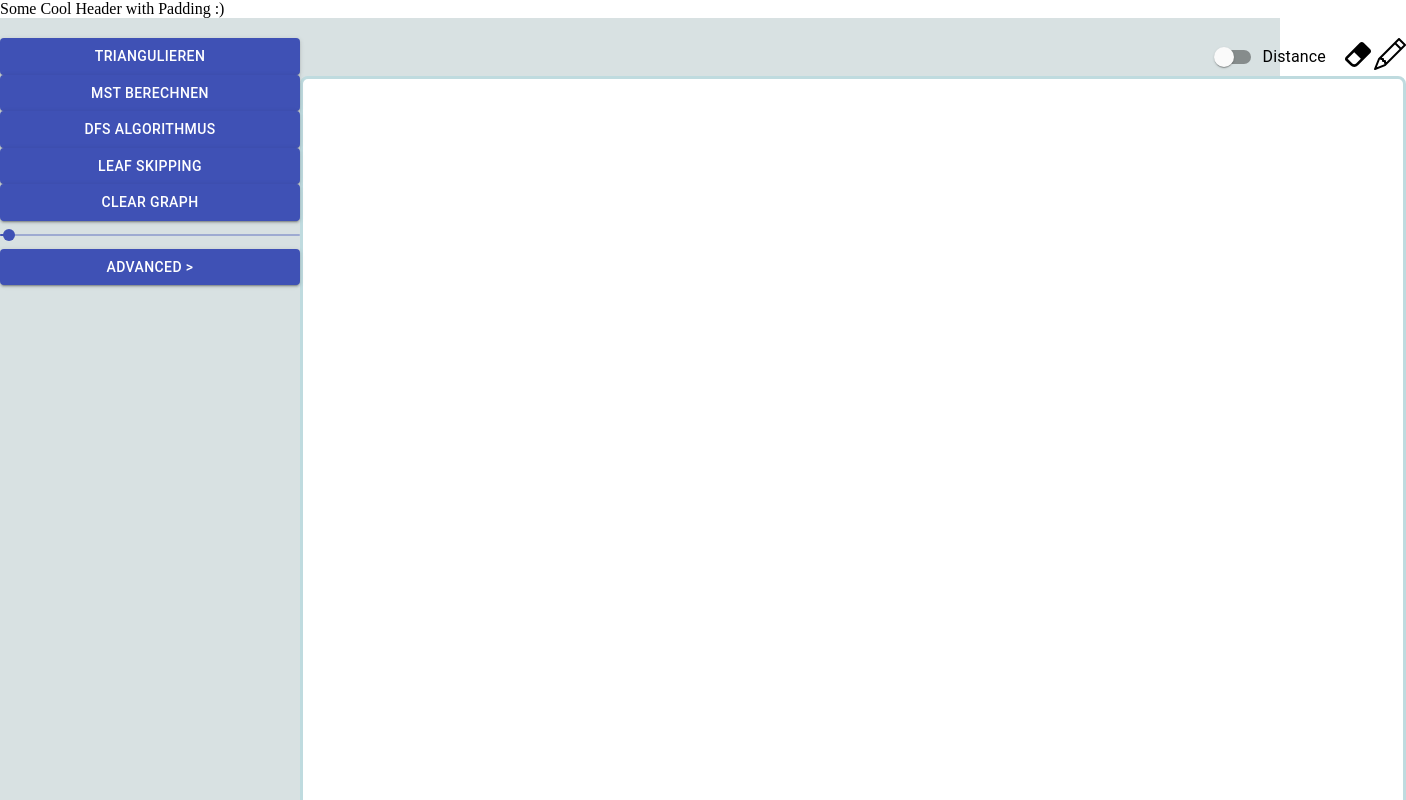
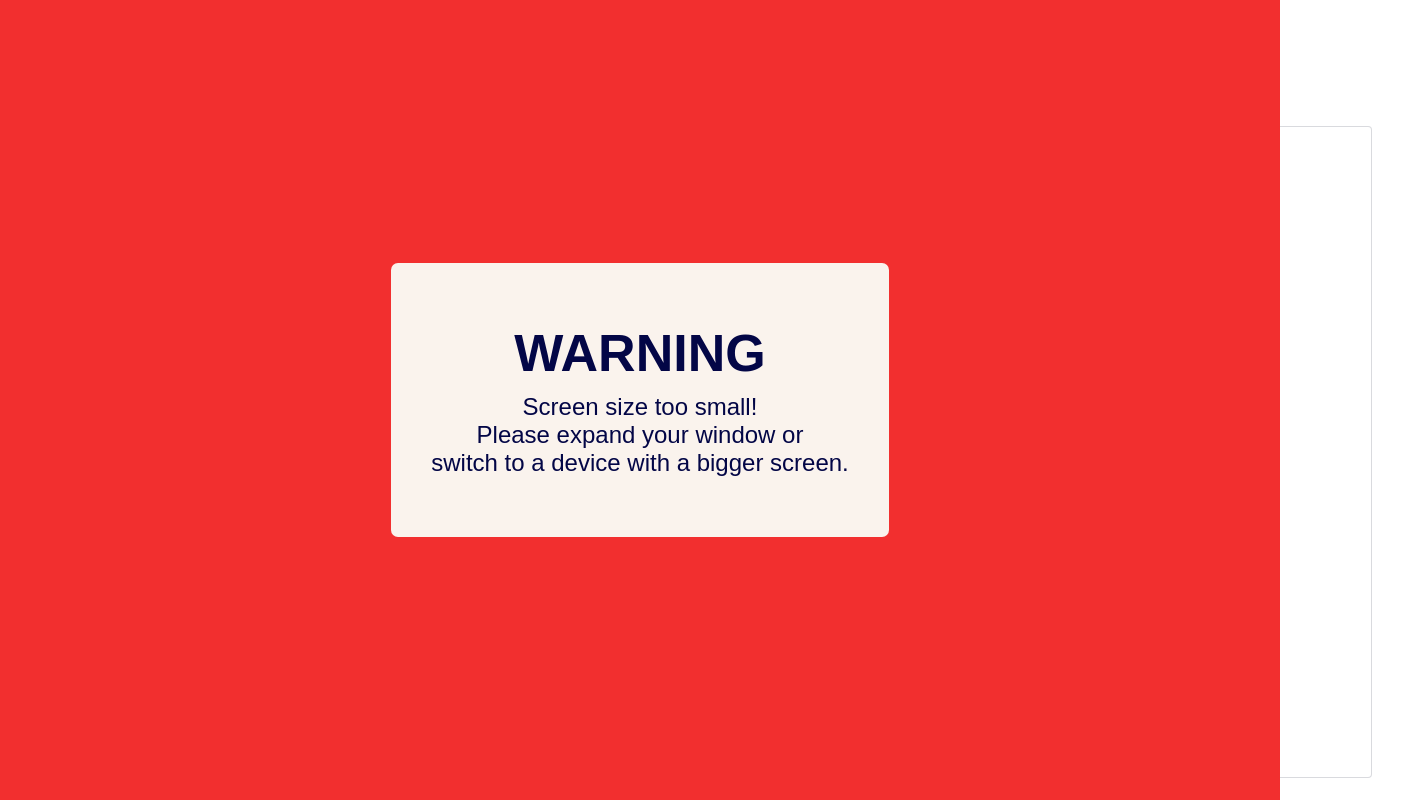
Before and after one commit to nagod/approx-tsp-web-app, a React (Create React App) app: page / in a window 1280 px wide. Shown: the top 800 px of the page, 1406 px wide, since content can reach past the window. Built offline with nearby package versions, Linux system fonts and the light colour scheme.

Commit message:
Rearranged buttons and some css

```diff
--- a/src/App/Config.js
+++ b/src/App/Config.js
@@ -9,8 +9,9 @@ const Config = {
     defaultVertexColor: "SteelBlue",
     defaultVertexBorderColor: "DarkSlateGray",
     defaultEdgeColor: "LightSlateGray",
-    defaultCanvasWidth: 1100,
-    defaultCanvasHeight: 750,
+    // Canvas size is calulated by 1366, which is the most common laptop pixel width - 240 for buttons and a 16 px buffer
+    defaultCanvasWidth: 1110,
+    defaultCanvasHeight: 650,
     defaultVertexFont: 12
 }
 
--- a/src/View/Stylesheets/Canvas.css
+++ b/src/View/Stylesheets/Canvas.css
@@ -1,5 +1,5 @@
 .mainCanvas {
     background-color: white;
-    border: 3px solid #bfdbdf;
-    border-radius: 8px;
+    border: 1px solid #bbbdc48e;
+    border-radius: 4px;
 }
--- a/src/ViewController/MainViewController.js
+++ b/src/ViewController/MainViewController.js
@@ -150,53 +150,6 @@ export default class MainViewController extends Component {
     render() {
         return (
             <div className="mainBody">
-                <div className="Header">Some Cool Header with Padding :)</div>
-                <div className="mainDiv">
-                    <div className="buttonDiv">
-                        <Button
-                            variant="contained"
-                            color="primary"
-                            onClick={() => this.handleTriangulateButtonClicked()}>Triangulieren</Button>
-                        <Button
-                            variant="contained"
-                            color="primary"
-                            onClick={() => this.handleMSTButtonClicked()}>MST Berechnen</Button>
-                        <Button
-                            variant="contained"
-                            color="primary"
-                            onClick={() => this.handleDFSButtonClicked()}>DFS Algorithmus</Button>
-                        <Button
-                            variant="contained"
-                            color="primary"
-                            onClick={() => this.handleSkippingButtonClicked()}>Leaf Skipping</Button>
-                        <Button
-                            variant="contained"
-                            color="primary"
-                            onClick={() => this.handleClearGraphGButtonClicked()}>Clear Graph</Button>
-                        <Slider defaultValue={50} min={20} max={1000} aria-labelledby="continuous-slider" onChange={(event, value) => this.handleSliderChanged(event, value)} />
-
-                        <Button
-                            variant="contained"
-                            color="primary"
-                            onClick={() => this.toggleDrawer()}>Advanced {'>'}</Button>
-                    </div>
-                    <div className="canvasDiv">
-                        <div className="canvasToolBar">
-                            <FormControlLabel
-                                control={
-                                    <Switch
-                                        checked={this.distanceToggle}
-                                        onChange={(e) => this.handleShowDistnance(e)}
-                                        name="checkedB"
-                                        color="primary"
-                                    />
-                                }
-                                label="Distance"
-                            />
-                            <Icons action={this.setEditMode} />
-                        </div>
-                        <Canvas viewController={this} id="canvasView" />
-                    </div>
                 <Drawer variant="persistent" anchor={"right"} open={this.state.drawerOpen}>
                     <Button
                         variant="contained"
@@ -231,12 +184,70 @@ export default class MainViewController extends Component {
                         color="primary"
                         onClick={() => this.toggleDrawer()}>Close</Button>
                 </Drawer>
-                </div >
-                <div className="footer">
-                    <hr></hr>
-                    Ich hab kein Bock mehr
+                <div className="screenSizeWarningDiv">
+                    <div className="innerScreenSizeWarningDiv">
+                        <h1 className="warningHeader">WARNING</h1>
+                        <h3 className="warningDescription">Screen size too small!
+                        <br></br>Please expand your window or <br></br>switch to a device with a bigger screen.</h3>
                     </div>
                 </div>
+
+
+
+                <div className="header"> <h1 className="headerLabel">-- Leaf Skipping Algorithm --</h1></div>
+                <div className="padding-right">
+                    <div className="canvasToolBar">
+                        <FormControlLabel
+                            control={
+                                <Switch
+                                    checked={this.distanceToggle}
+                                    onChange={(e) => this.handleShowDistnance(e)}
+                                    name="checkedB"
+                                    color="primary"
+                                />
+                            }
+                            label="Distance"
+                        />
+                        <Icons action={this.setEditMode} />
+                    </div>
+                    <div className="mainDiv">
+                        <div className="buttonDiv">
+                            <Button
+                                variant="contained"
+                                color="primary"
+                                onClick={() => this.handleTriangulateButtonClicked()}>Triangulieren</Button>
+                            <Button
+                                variant="contained"
+                                color="primary"
+                                onClick={() => this.handleMSTButtonClicked()}>MST Berechnen</Button>
+                            <Button
+                                variant="contained"
+                                color="primary"
+                                onClick={() => this.handleDFSButtonClicked()}>DFS Algorithmus</Button>
+                            <Button
+                                variant="contained"
+                                color="primary"
+                                onClick={() => this.handleSkippingButtonClicked()}>Leaf Skipping</Button>
+                            <Button
+                                variant="contained"
+                                color="primary"
+                                onClick={() => this.handleClearGraphGButtonClicked()}>Clear Graph</Button>
+                            <Slider defaultValue={50} min={20} max={1000} aria-labelledby="continuous-slider" onChange={(event, value) => this.handleSliderChanged(event, value)} />
+
+                            <Button
+                                variant="contained"
+                                color="primary"
+                                onClick={() => this.toggleDrawer()}>Advanced {'>'}</Button>
+                        </div>
+                        <div className="canvasDiv">
+                            <Canvas viewController={this} id="canvasView" />
+                        </div>
+                    </div >
+                </div>
+                <div className="footer">
+                    Created by Deniz Dogan and Timo Kilb © 2021. All rights reserved.
+                </div>
+            </div >
         );
     }
 }
--- a/src/ViewController/Stylesheets/MainViewController.css
+++ b/src/ViewController/Stylesheets/MainViewController.css
@@ -10,23 +10,46 @@ body {
     margin: 0px;
     display: flex;
     flex-direction: column;
-    justify-content: flex-start;
+    background-color:#f4f4f8;
+}
+
+.header {
+    padding: 18px 0px 12px 0px;
+    display: flex;
+    flex-direction: column;
+    justify-content: center;
+    align-items: center;
+    border-bottom: 1px solid rgb(211, 191, 80);
+    background-color: #202047;
+    margin: 0px 0px 20px 0px;
+}
+
+.headerLabel{
+    font-family: Arial, Helvetica, sans-serif;
+    margin: 0px;
+    font-weight: lighter;
+    color: rgb(228, 228, 228);
 
 }
 
+.padding-right {
+    padding: 0px 20px 0px 0px;
+}
+
 .mainDiv{
-    padding-top: 20px;
+    padding: 0px;
     display: flex;
     flex-direction: row;
     align-items: center;
     justify-content: space-between;
     margin: 0px;
-    background-color:#d8e1e2;
 }
 
 .canvasToolBar {
     display: flex;
     flex-direction: row;
+    align-items: flex-end;
+    justify-content: flex-end;
 }
 
 .canvasDiv{
@@ -42,10 +65,10 @@ body {
     padding-right: auto;
     flex-direction: column;
     align-self: flex-start;
-    background-color:#d8e1e2;
-    min-width: 300px;
+    min-width: 240px;
+    width: 240px;
     min-height: 100%;
-
+    padding: 0px 0px 0px 20px;
 }
 .File-label {
     height: 50px;
@@ -81,5 +104,58 @@ body {
 {cursor:pointer}
 
 .footer {
+    font-family: Arial, Helvetica, sans-serif;
+    font-size: 14px;
+    font-weight: 300;
+    border-top: 1px solid rgb(211, 191, 80);
+    text-align: center;
+    color: rgb(228, 228, 228);
+    padding: 5px;
+    background-color: #202047;
     margin-top: auto;
 }
+
+
+.screenSizeWarningDiv {
+    z-index: 1;
+    position: fixed;
+    display: none;
+    justify-content: center;
+    align-items: center;
+    width: 100vw;
+    height: 100vh;
+    background-color: rgb(242, 47, 47);
+}
+
+.innerScreenSizeWarningDiv {
+    display: flex;
+    flex-direction: column;
+    justify-content: center;
+    align-items: center;
+    background-color: rgb(250, 243, 237);
+    border-radius: 7px;
+    padding: 60px 40px;
+}
+
+.warningHeader {
+    font-family: Arial, Helvetica, sans-serif;
+    font-size: 52px;
+    font-weight: 900;
+    color: rgb(3, 6, 70);
+    margin: 0px;
+}
+
+.warningDescription {
+    font-family: Arial, Helvetica, sans-serif;
+    font-size: 24px;
+    font-weight: 300;
+    text-align: center;
+    margin: 10px 0px 0px 0px;
+    color: rgb(3, 6, 70);
+}
+
+@media screen and (max-width: 1350px) {
+    .screenSizeWarningDiv {
+        display: flex;
+    }
+}
```
Lines whose indentation alone changed are shown as unchanged.
